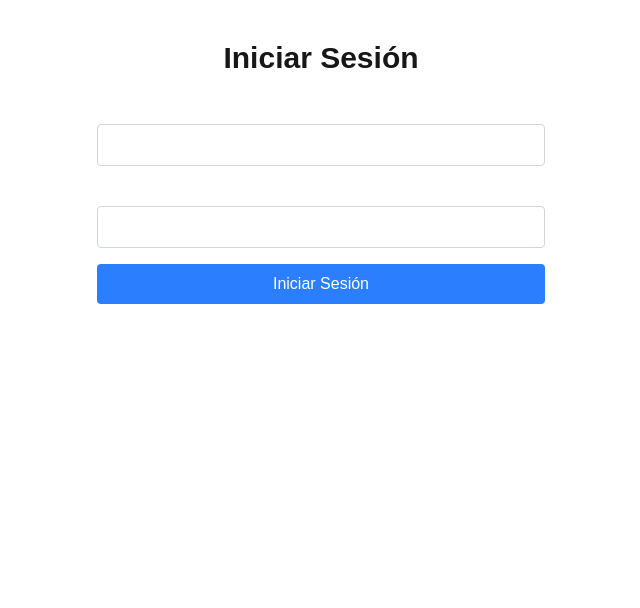
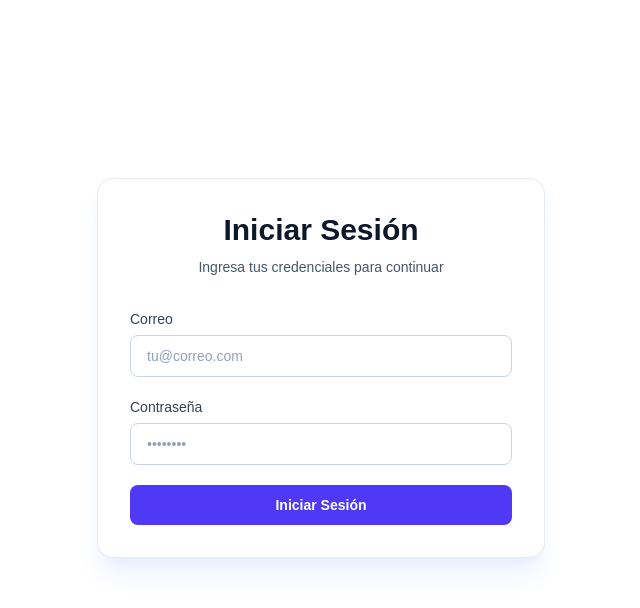
Before and after one commit to Mixcoatl666/app-blog-front, a Next.js app: page /page/login in a window 1280 px wide. Shown: the top 608 px of the page, without its empty margins (319-959 px from the left). Built offline with nearby package versions, Linux system fonts and the light colour scheme; no server answers.

Commit message:
feat: implementar contexto de autenticación y notas, mejorar componentes y estructura de la aplicación

```diff
--- a/app/components/Card.tsx
+++ b/app/components/Card.tsx
@@ -1,24 +1,38 @@
-'use client';
+"use client";
 import React from "react";
 import Link from "next/link";
 
+import { useAuth } from "../context/AuthProvider";
+import { useNotaContext } from "../context/NotaProvider";
+
 import { CardProps } from "../types/nota";
 
-const Card: React.FC<CardProps> = ({ id, titulo, descripcion, imagen_url, autor, create_at, is_favorite, toggleFavorito }) => {
-    const fecha = new Date(create_at).toLocaleDateString();
+const  Card: React.FC<CardProps> = ({
+  id
+}) => {
+  const { isAuthenticated } = useAuth();
+  const { notas, toggleFavorito } = useNotaContext();
+  const nota = notas.find((n) => n.idnota === Number(id));
+
+  if (!nota) {
+    return null;
+  }
 
   return (
     <article className="group relative flex h-full flex-col overflow-hidden rounded-2xl border border-slate-200/80 bg-white shadow-sm transition-all duration-300 hover:-translate-y-1 hover:border-indigo-200 hover:shadow-xl hover:shadow-indigo-100/60">
+      {isAuthenticated && (
         <button
           type="button"
           onClick={() => toggleFavorito(Number(id))}
-                aria-label={is_favorite ? "Quitar de favoritos" : "Añadir a favoritos"}
-                aria-pressed={is_favorite}
+          aria-label={
+            nota.is_favorite ? "Quitar de favoritos" : "Añadir a favoritos"
+          }
+          aria-pressed={nota.is_favorite}
           className="absolute right-3 top-3 z-10 flex h-9 w-9 items-center justify-center rounded-full bg-white/90 shadow-md backdrop-blur transition hover:scale-110 focus:outline-none focus:ring-2 focus:ring-red-400"
         >
           <svg
             viewBox="0 0 24 24"
-                    className={`h-5 w-5 transition-colors ${is_favorite ? "fill-red-500 stroke-red-500" : "fill-none stroke-slate-500 hover:stroke-red-400"}`}
+            className={`h-5 w-5 transition-colors ${nota.is_favorite ? "fill-red-500 stroke-red-500" : "fill-none stroke-slate-500 hover:stroke-red-400"}`}
             strokeWidth={2}
             strokeLinecap="round"
             strokeLinejoin="round"
@@ -27,12 +41,13 @@ const Card: React.FC<CardProps> = ({ id, titulo, descripcion, imagen_url, autor,
             <path d="M20.84 4.61a5.5 5.5 0 0 0-7.78 0L12 5.67l-1.06-1.06a5.5 5.5 0 0 0-7.78 7.78l1.06 1.06L12 21.23l7.78-7.78 1.06-1.06a5.5 5.5 0 0 0 0-7.78z" />
           </svg>
         </button>
+      )}
 
-            {imagen_url && (
+      {nota.imagen_url && (
         <div className="relative aspect-[16/9] overflow-hidden bg-slate-100">
           <img
-                        src={imagen_url}
-                        alt={titulo}
+            src={nota.imagen_url}
+            alt={nota.titulo}
             className="h-full w-full object-cover transition duration-500 group-hover:scale-105"
           />
           <div className="absolute inset-0 bg-gradient-to-t from-slate-950/30 to-transparent opacity-0 transition-opacity duration-300 group-hover:opacity-100" />
@@ -41,28 +56,35 @@ const Card: React.FC<CardProps> = ({ id, titulo, descripcion, imagen_url, autor,
 
       <div className="flex flex-1 flex-col p-6">
         <h2 className="mb-2 line-clamp-2 text-xl font-bold leading-tight text-slate-900 transition-colors group-hover:text-indigo-600">
-                    {titulo}
+          {nota.titulo}
         </h2>
         <p className="line-clamp-3 text-sm leading-6 text-slate-600">
-                    {descripcion.length > 100 ? `${descripcion.slice(0, 100)}...` : descripcion}
+          {nota.descripcion.length > 100
+            ? `${nota.descripcion.slice(0, 100)}...`
+            : nota.descripcion}
         </p>
 
         <div className="mt-auto pt-5">
           <div className="mb-4 flex items-center gap-2 border-t border-slate-100 pt-4 text-xs text-slate-500">
             <span className="flex h-7 w-7 shrink-0 items-center justify-center rounded-full bg-indigo-100 font-semibold uppercase text-indigo-700">
-                            {autor?.charAt(0)}
+              {nota.autor?.charAt(0)}
             </span>
-                        <span className="truncate font-medium text-slate-700">{autor}</span>
+            <span className="truncate font-medium text-slate-700">{nota.autor}</span>
             <span aria-hidden="true">·</span>
-                        <time className="whitespace-nowrap">{fecha}</time>
+            <time className="whitespace-nowrap">{(new Date(nota.create_at)).toLocaleDateString()}</time>
           </div>
 
           <Link
-                        href={`page/nota/${id}`}
+            href={`page/nota/${nota.idnota}`}
             className="inline-flex w-fit items-center gap-2 rounded-lg bg-indigo-50 px-4 py-2.5 text-sm font-semibold text-indigo-700 transition-colors hover:bg-indigo-600 hover:text-white focus:outline-none focus:ring-2 focus:ring-indigo-500 focus:ring-offset-2"
           >
             Leer más
-                        <span aria-hidden="true" className="transition-transform group-hover:translate-x-1">→</span>
+            <span
+              aria-hidden="true"
+              className="transition-transform group-hover:translate-x-1"
+            >
+              →
+            </span>
           </Link>
         </div>
       </div>
--- a/app/components/layout.tsx
+++ b/app/components/layout.tsx
@@ -1,20 +1,21 @@
 import React from "react";
 import Navbar from "./Navbar";
 import Footer from "./Footer";
-import { Nota } from "../types/nota";
+
+import { useNotaContext } from "../context/NotaProvider";
 
 interface LayoutProps {
     children: React.ReactNode
-    notas: Nota[]
-    setFilteredNotas?: (notas: Nota[]) => void
 }
 
-const Layout: React.FC<LayoutProps> =  ({ children, notas, setFilteredNotas }) => {
+const Layout: React.FC<LayoutProps> =  ({ children }) => {
+    const { notas, setFilteredNotas } = useNotaContext()
+
     return (
         <div className="flex flex-col min-h-screen">
             <Navbar notas={notas} setFilteredNotas={setFilteredNotas} />
             <main className="flex-grow">
-                {children}
+                { children }
             </main>
             <Footer />
         </div>
--- a/app/context/AuthProvider.tsx
+++ b/app/context/AuthProvider.tsx
@@ -1,3 +1,4 @@
+'use client'
 import React, { createContext, useContext, useState, useEffect } from "react";
 
 import { AuthContextType } from "../types/auth";
@@ -7,4 +8,39 @@ const AuthContext = createContext<AuthContextType | undefined>(undefined)
 export const AuthProvider: React.FC<{children: React.ReactNode}> = ({children}) => {
     const [isAuthenticated, setIsAuthenticated] = useState(false)
     const [loading, setLoading] = useState(true)
+
+    useEffect(() => {
+        const checkAuthStatus = async () => {
+            try {
+                const response = await fetch("http://localhost:5001/check-auth", {
+                    credentials: "include"
+                })
+                const data = await response.json()
+                setIsAuthenticated(data.authenticated)
+            } catch (error) {
+                console.log('Error al verificar el estado de autenticación', error)
+                setIsAuthenticated(false)
+            } finally {
+                setLoading(false)
+            }
+        }
+        checkAuthStatus()
+    }, [])
+
+    const login = () => setIsAuthenticated(true)
+    const logout = () => setIsAuthenticated(false)
+
+    return (
+        <AuthContext.Provider value={{ isAuthenticated, loading, login, logout }}>
+            { children }
+        </AuthContext.Provider>
+    )
 }
+
+export const useAuth = () => {
+    const context = useContext(AuthContext)
+    if (!context) {
+        throw new Error("useAuth debe usarse dentro de un AuthProvider")
+    }
+    return context
+}
--- /dev/null
+++ b/app/context/NotaProvider.tsx
@@ -0,0 +1,94 @@
+'use client'
+import React, { createContext, useContext, useState, useEffect } from "react";
+
+import { Nota, NotaContextType } from "../types/nota";
+
+const NotaContext = createContext<NotaContextType | undefined>(undefined);
+
+export const NotaProvider: React.FC<{ children: React.ReactNode }> = ({
+  children,
+}) => {
+  const [notas, setNotas] = useState<Nota[]>([]);
+  const [filteredNotas, setFilteredNotas] = useState<Nota[]>([]);
+  const [loading, setLoading] = useState(true);
+
+  useEffect(() => {
+    const fetchNotas = async () => {
+      try {
+        const response = await fetch("http://localhost:5001/notas");
+        const data = await response.json();
+        setNotas(data);
+        setFilteredNotas(data);
+        setLoading(false);
+      } catch (error) {
+        console.log("Error al obtener notas:", error);
+      } finally {
+        setLoading(false);
+      }
+    };
+    fetchNotas();
+  }, []);
+
+  const fetchNotaById = async (id: number): Promise<Nota | null> => {
+    const existingNota = notas.find((nota) => nota.idnota === id);
+    if (existingNota) return existingNota;
+
+    try {
+      const response = await fetch(`http://localhost:5001/notas/${id}`);
+      if (!response.ok) throw new Error("Nota no encontrada");
+      const data = await response.json();
+      return data;
+    } catch (error) {
+      console.error("Error al obtener la nota:", error);
+      return null;
+    }
+  };
+
+  const toggleFavorito = (id: number) => {
+    setNotas((prevNotas) =>
+      prevNotas.map((nota) =>
+        nota.idnota === id
+          ? {
+              ...nota,
+              is_favorite: !nota.is_favorite,
+            }
+          : nota,
+      ),
+    );
+
+    const updateNotas = notas.find((nota) => nota.idnota === id);
+
+    fetch(`http://localhost:5001/notas/favoritos/${updateNotas?.idnota}`, {
+      method: "POST",
+      headers: {
+        "Content-Type": "application/json",
+      },
+      body: JSON.stringify({
+        is_favorite: updateNotas ? !updateNotas.is_favorite : false,
+      }),
+    }).catch((error) => console.log("Error al actualizar favorito:", error));
+  };
+
+  return (
+    <NotaContext.Provider
+      value={{
+        notas,
+        filteredNotas,
+        setFilteredNotas,
+        toggleFavorito,
+        loading,
+        fetchNotaById,
+      }}
+    >
+      {children}
+    </NotaContext.Provider>
+  );
+};
+
+export const useNotaContext = () => {
+  const context = useContext(NotaContext);
+  if (!context) {
+    throw new Error("useNotaContext debe de usarse dentro de un NotaProvider");
+  }
+  return context;
+};
--- a/app/layout.tsx
+++ b/app/layout.tsx
@@ -1,6 +1,8 @@
 import type { Metadata } from "next";
 import { Geist, Geist_Mono } from "next/font/google";
 import "./globals.css";
+import { AuthProvider } from "./context/AuthProvider";
+import { NotaProvider } from "./context/NotaProvider";
 
 const geistSans = Geist({
   variable: "--font-geist-sans",
@@ -21,9 +23,16 @@ export default function RootLayout({ children }: LayoutProps<"/">) {
   return (
     <html
       lang="en"
+      suppressHydrationWarning
       className={`${geistSans.variable} ${geistMono.variable} h-full antialiased`}
     >
-      <body className="min-h-full flex flex-col">{children}</body>
+      <body className="min-h-full flex flex-col">
+        <AuthProvider>
+          <NotaProvider>
+            {children}
+          </NotaProvider>
+        </AuthProvider>
+      </body>
     </html>
   );
 }
--- a/app/page.tsx
+++ b/app/page.tsx
@@ -1,67 +1,40 @@
-'use client';
-import { useState, useEffect } from "react";
+"use client";
+import { AuthProvider } from "./context/AuthProvider";
+import { NotaProvider, useNotaContext } from "./context/NotaProvider";
 
 import Card from "./components/Card";
 import Layout from "./components/Layout";
-import { Nota } from "./types/nota";
 
 export default function Home() {
+return (
+  <NotaProvider>
+    <AuthProvider>
+      <HomeContent />
+    </AuthProvider>
+  </NotaProvider>
+)
+}
 
-  const [notas, setNotas] = useState<Nota[]>([]);
-  console.log(notas);
+function HomeContent(){
+     const { filteredNotas, loading } = useNotaContext()
 
-  const [filteredNotas, setFilteredNotas] = useState<Nota[]>([]);
-
-  useEffect(() => {
-    fetch("http://localhost:5001/notas")
-      .then(response => response.json())
-      .then(data => setNotas(data))
-      .catch(error => console.log("Error al obtener notas:", error))
-  }, []);
-
-  const toggleFavorito = (id: number) => {
-    setNotas(
-      prevNotas => prevNotas.map( nota =>
-        nota.idnota === id ? {
-          ...nota,
-          is_favorite: !nota.is_favorite
-        }
-        : nota
-      )
-    )
-
-
-  const updateNotas = notas.find(nota => nota.idnota === id )
-
-  fetch(`http://localhost:5001/notas/favoritos/${updateNotas?.idnota}`, {
-    method: "POST",
-    headers: {
-      "Content-Type": "application/json"
-    },
-    body: JSON.stringify({ is_favorite: updateNotas ? ! updateNotas.is_favorite : false })
-  }).catch(error => console.log("Error al actualizar favorito:", error))
+  if (loading) {
+    return <p>Cargando Articulos...</p>;
   }
 
   return (
-    <Layout notas={notas} setFilteredNotas={setFilteredNotas}>
+      <Layout>
         <div className="container mx-auto py-10">
-        <h1 className="text-4xl font-bold mb-6 text-indigo-600 text-center">Notas</h1>
+          <h1 className="text-4xl font-bold mb-6 text-indigo-600 text-center">
+            Notas
+          </h1>
           <div className="grid grid-cols-1  sm:grid-cols-2 lg:grid-cols-3 gap-8">
-          {
-            filteredNotas.map((nota) => (
+            {filteredNotas.map((nota) => (
               <Card
                 key={nota.idnota}
-                id={nota.idnota.toString()}
-                titulo={nota.titulo}
-                descripcion={nota.descripcion}
-                imagen_url={nota.imagen_url}
-                autor={nota.autor}
-                create_at={nota.create_at}
-                is_favorite={nota.is_favorite}
-                toggleFavorito={toggleFavorito}
+                id={nota.idnota}
               />
-            ))
-          }
+            ))}
           </div>
         </div>
       </Layout>
--- a/app/page/login/page.tsx
+++ b/app/page/login/page.tsx
@@ -1,6 +1,11 @@
 'use client';
 import React, { useState } from "react";
 import { useRouter } from "next/navigation";
+
+const inputClass =
+    "w-full rounded-lg border border-slate-300 bg-white px-4 py-2.5 text-sm text-slate-900 placeholder-slate-400 transition focus:border-indigo-500 focus:outline-none focus:ring-2 focus:ring-indigo-500/30 dark:border-slate-700 dark:bg-slate-800 dark:text-slate-100 dark:placeholder-slate-500 dark:focus:border-indigo-400 dark:focus:ring-indigo-400/30";
+
+const labelClass = "mb-1.5 block text-sm font-medium text-slate-700 dark:text-slate-300";
 
 const Login = () => {
     const [correo, setCorreo] = useState("");
@@ -26,34 +31,61 @@ const Login = () => {
     }
 
     return (
-        <div className="container mx-auto py-10">
-            <h1 className="text-3xl font-bold text-center mb-6">Iniciar Sesión</h1>
-            {error && <p className="text-red-500 text-center mb-4">{error}</p>}
-            <form onSubmit={handleSubmit} className="max-w-md mx-auto">
-                <div className="mb-4">
-                    <label className="block text-white">Correo</label>
+        <div className="flex min-h-[calc(100vh-4rem)] items-center justify-center px-4 py-10">
+            <div className="w-full max-w-md rounded-2xl border border-slate-200/80 bg-white p-8 shadow-xl shadow-indigo-100/60 dark:border-slate-800 dark:bg-slate-900 dark:shadow-none">
+                <div className="mb-8 text-center">
+                    <h1 className="text-3xl font-bold leading-tight text-slate-900 dark:text-white">
+                        Iniciar Sesión
+                    </h1>
+                    <p className="mt-2 text-sm text-slate-600 dark:text-slate-400">
+                        Ingresa tus credenciales para continuar
+                    </p>
+                </div>
+
+                {error && (
+                    <p
+                        role="alert"
+                        className="mb-6 rounded-lg border border-red-200 bg-red-50 px-4 py-3 text-center text-sm text-red-700 dark:border-red-500/30 dark:bg-red-500/10 dark:text-red-400"
+                    >
+                        {error}
+                    </p>
+                )}
+
+                <form onSubmit={handleSubmit} className="space-y-5">
+                    <div>
+                        <label htmlFor="correo" className={labelClass}>Correo</label>
                         <input
+                            id="correo"
                             type="email"
                             value={correo}
                             onChange={(e) => setCorreo(e.target.value)}
-                        className="w-full p-2 border border-gray-300 rounded"
+                            placeholder="tu@correo.com"
+                            autoComplete="email"
+                            className={inputClass}
                             required
                         />
                     </div>
-                <div className="mb-4">
-                    <label className="block text-white">Contraseña</label>
+                    <div>
+                        <label htmlFor="password" className={labelClass}>Contraseña</label>
                         <input
+                            id="password"
                             type="password"
                             value={password}
                             onChange={(e) => setPassword(e.target.value)}
-                        className="w-full p-2 border border-gray-300 rounded"
+                            placeholder="••••••••"
+                            autoComplete="current-password"
+                            className={inputClass}
                             required
                         />
                     </div>
-                <button type="submit" className="w-full bg-blue-500 text-white p-2 rounded hover:bg-indigo-500">
+                    <button
+                        type="submit"
+                        className="w-full rounded-lg bg-indigo-600 px-4 py-2.5 text-sm font-semibold text-white transition-colors hover:bg-indigo-500 focus:outline-none focus:ring-2 focus:ring-indigo-500 focus:ring-offset-2 focus:ring-offset-white dark:focus:ring-offset-slate-900"
+                    >
                         Iniciar Sesión
                     </button>
                 </form>
+            </div>
         </div>
     )
 }
--- a/app/page/nota/[id]/page.tsx
+++ b/app/page/nota/[id]/page.tsx
@@ -1,26 +1,33 @@
 "use client";
-import React, { useEffect, useState, use } from "react";
+import React, { useEffect, useState } from "react";
+
 import Layout from "../../../components/Layout";
-import { Nota } from "../../../types/nota";
+
+import { useNotaContext } from "../../../context/NotaProvider";
+import { Nota } from "@/app/types/nota";
 
 const NotaPage = ({ params }: { params: Promise<{ id: string }> }) => {
-  const { id } = use(params);
-  const [nota, setNota] = useState<Nota | null>(null);
-
-  console.log(nota);
+  const [nota, setNota] = useState<Nota | null>(null)
+  const { fetchNotaById } = useNotaContext()
 
   useEffect(() => {
-    fetch(`http://localhost:5001/notas/${id}`)
-      .then((response) => response.json())
-      .then((data) => setNota(data))
-      .catch((error) => console.log("Error al obtener nota:", error));
-  }, [id]);
+    const loadNota = async () => {
+      try {
+        const resolvedParams = await params
+        const notaData = await fetchNotaById(parseInt(resolvedParams.id))
+        setNota(notaData)
+      } catch (error) {
+        console.error('Error al obtener la nota', error)
+      }
+    }
+    loadNota()
+  }, [params, fetchNotaById])
 
   if (!nota) {
     return (
       <Layout>
         <div className="container mx-auto py-10">
-          <p className="text-center">Cargando Nota...</p>
+          <p className="text-center text-gray-500 mt-8">Cargando Nota...</p>
         </div>
       </Layout>
     );
--- a/app/types/nota.ts
+++ b/app/types/nota.ts
@@ -9,12 +9,14 @@ export interface Nota {
 }
 
 export interface CardProps {
-    id: string;
-    titulo: string;
-    descripcion: string;
-    imagen_url: string;
-    autor: string;
-    create_at: Date;
-    is_favorite: boolean;
-    toggleFavorito: (id: number) => void;
+    id: number;
 }
+
+export interface NotaContextType {
+  notas: Nota[]
+  filteredNotas: Nota[]
+  setFilteredNotas: React.Dispatch<React.SetStateAction<Nota[]>>
+  fetchNotaById: (id: number) => Promise<Nota | null>
+  toggleFavorito: (id: number) => void
+  loading: boolean
+}
```
Lines whose indentation alone changed are shown as unchanged.
